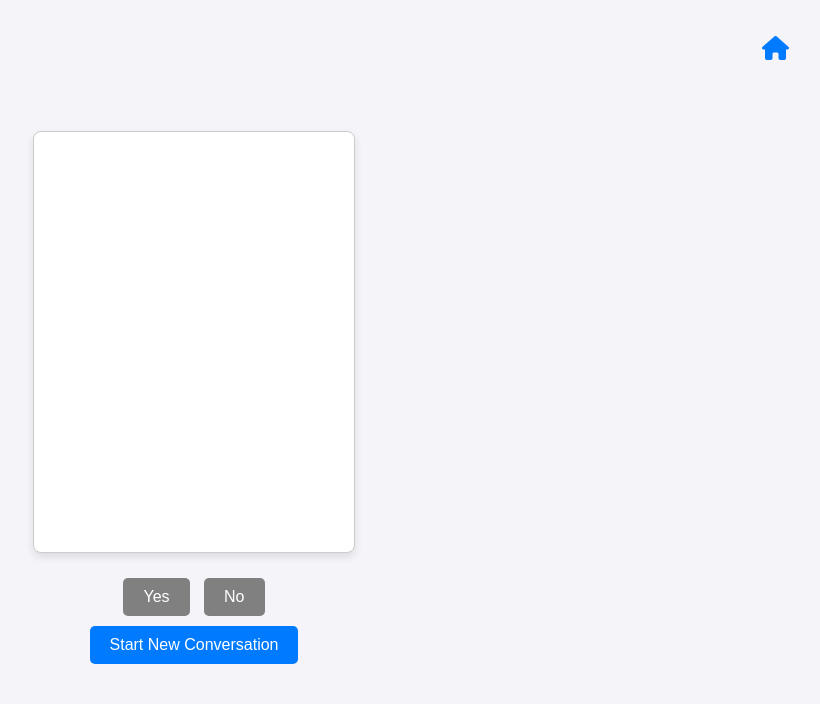
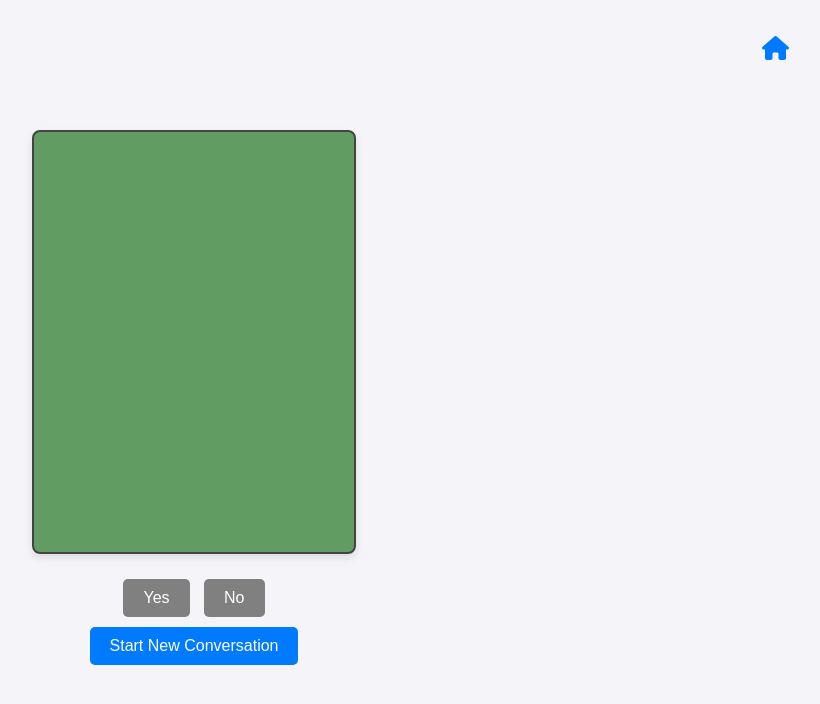
Before and after one commit to omerco23/Scootrepair, a website: page customer-service.html in a window 1280 px wide. Shown: the whole page, without its empty margins (446-1266 px from the left). Drawn offline with Linux system fonts and the light colour scheme; files that its build step writes are made by us from their sources; no server answers.

Commit message:
Update customer-service.html
customer-service_final.html

```diff
--- a/customer-service.html
+++ b/customer-service.html
@@ -21,13 +21,18 @@
     #chatbox {
       width: 300px;
       height: 400px;
-      border: 1px solid #ccc;
+      border: 2px solid #444;
       border-radius: 8px;
-      background-color: #fff;
+      background-color: rgba(0, 100, 0, 0.60);
       overflow-y: auto;
       padding: 10px;
       box-shadow: 0 4px 8px rgba(0, 0, 0, 0.1);
       margin-bottom: 20px;
+      display: flex;
+      justify-content: center;
+      align-items: center;
+      text-align: center;
+      font-weight: 600;
     }
     button {
       padding: 10px 20px;
```
